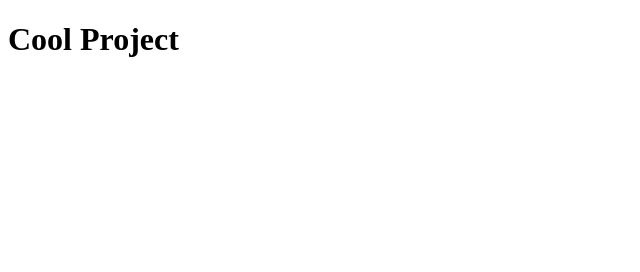
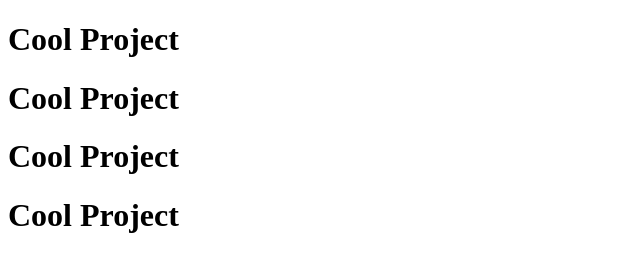
Before and after one commit to CireRod/cool-project, a plain HTML site: page index.html in a window 1280 px wide. Shown: the whole page, without its empty margins (0-640 px from the left). Drawn offline with Linux system fonts and the light colour scheme.

Commit message:
added more headings

```diff
--- a/index.html
+++ b/index.html
@@ -5,5 +5,8 @@
 </head>
 <body>
     <h1>Cool Project</h1>
+    <h1>Cool Project</h1>
+    <h1>Cool Project</h1>
+    <h1>Cool Project</h1>
 </body>
 </html>
```
